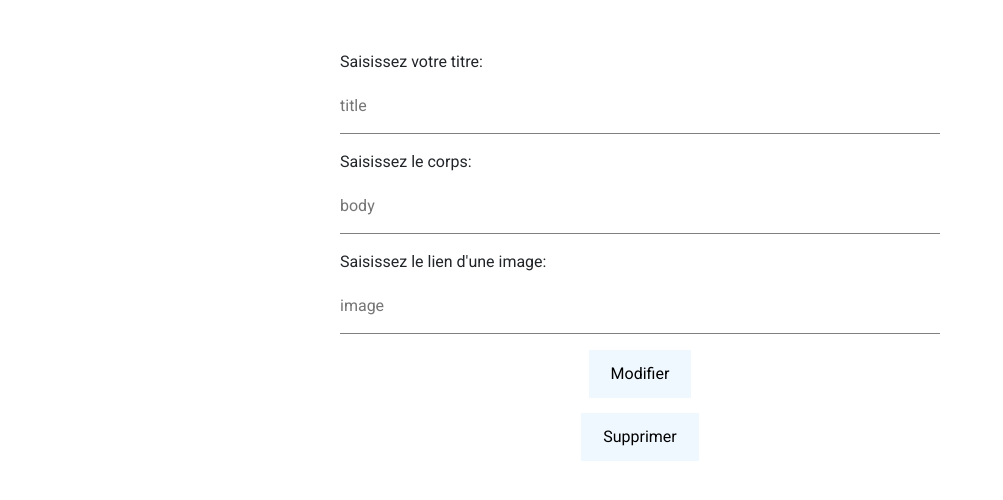
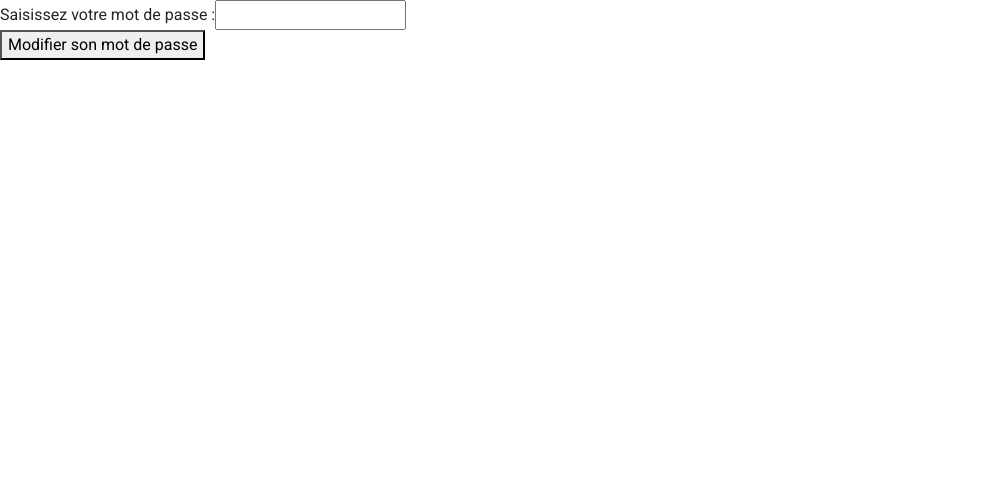
Before and after one commit to safiylm/snapface, an Angular app: page /password/edit/1 in a window 1280 px wide. Shown: the top 500 px of the page, without its empty margins (0-1003 px from the left). Built offline with nearby package versions, Linux system fonts and the light colour scheme; no server answers.

Commit message:
edit password 1

```diff
--- a/src/app/app-routing.module.ts
+++ b/src/app/app-routing.module.ts
@@ -11,6 +11,7 @@ import { AuthGuard } from './guards/auth.guard';
 import { MyAccountComponent } from './my-account/my-account.component';
 import { PublicationsResolverService } from 'src/services/publication-resolver-service';
 import {formulaireDesactiveGuard } from './guards/formulaire-desactive.guard'
+import { PasswordEditComponent } from './password-edit/password-edit.component';
 
 const routes: Routes = [
   { path: 'user/:id', component: UserAccountComponent },
@@ -48,9 +49,8 @@ const routes: Routes = [
 
   {
     path: 'password/edit/:id',
-    component: PublicationEditComponent,
-    title: "Modifier sa publication",
-    canDeactivate: [formulaireDesactiveGuard]
+    component: PasswordEditComponent,
+    title: "Modifier son mot de passe",
   },
 
 ];
--- a/src/app/password-edit/password-edit.component.html
+++ b/src/app/password-edit/password-edit.component.html
@@ -1 +1,11 @@
-<p>password-edit works!</p>
+<form [formGroup]="passwordEditForm" (ngSubmit)="onSubmit()">
+
+    <div class="div-input">
+        <label>Saisissez votre mot de passe :</label>
+        <input type="password" name="password"
+        formControlName="password" />
+    </div>
+
+    <button type="submit">Modifier son mot de passe </button>
+
+</form>
--- a/src/app/password-edit/password-edit.component.ts
+++ b/src/app/password-edit/password-edit.component.ts
@@ -1,4 +1,8 @@
 import { Component } from '@angular/core';
+import { FormGroup, FormControl } from "@angular/forms";
+import { ActivatedRoute } from '@angular/router';
+import { UserService } from '../../services/user-service'
+
 
 @Component({
   selector: 'app-password-edit',
@@ -7,4 +11,21 @@ import { Component } from '@angular/core';
 })
 export class PasswordEditComponent {
 
+  id: string = "";
+  passwordEditForm = new FormGroup({
+    password: new FormControl(""),
+  });
+
+
+  constructor(private route: ActivatedRoute, private userService: UserService) { }
+
+  ngOnInit() {
+    this.id = this.route.snapshot.paramMap.get('id')!;
+  }
+
+  onSubmit() {
+    const newpassword = this.passwordEditForm.controls['password'].value as string
+    console.log( newpassword)
+    this.userService.editPassword(this.id, newpassword);
+  }
 }
--- a/src/services/user-service.ts
+++ b/src/services/user-service.ts
@@ -36,7 +36,7 @@ export class UserService {
   public connexion(email: string): Observable<any> {
     const httpOptions = {
       headers: new HttpHeaders({
-        'Access-Control-Allow-Origin':'*',
+        'Access-Control-Allow-Origin': '*',
       })
     };
 
@@ -45,7 +45,7 @@ export class UserService {
         `https://snapface.onrender.com/api/user/connexion`,
         { "email": email },
         //  httpOptions,
-       )
+      )
   }
 
   public inscription(formData: User): void {
@@ -58,6 +58,19 @@ export class UserService {
         console.log("Inscription success")
       })
 
+  }
+
+
+  public editPassword(userId: string, newpassword: string) {
+    this.http
+      .post<User>(
+        `https://snapface.onrender.com/api/user/edit/password`,
+        { "_id": userId, "newpassword": newpassword },
+      ).subscribe(data => {
+        if (data) {
+          console.log("User edit password")
+        }
+      })
   }
 
 
```
Also changed, not shown: 2 other files (tests, documents, lock files or other folders).
